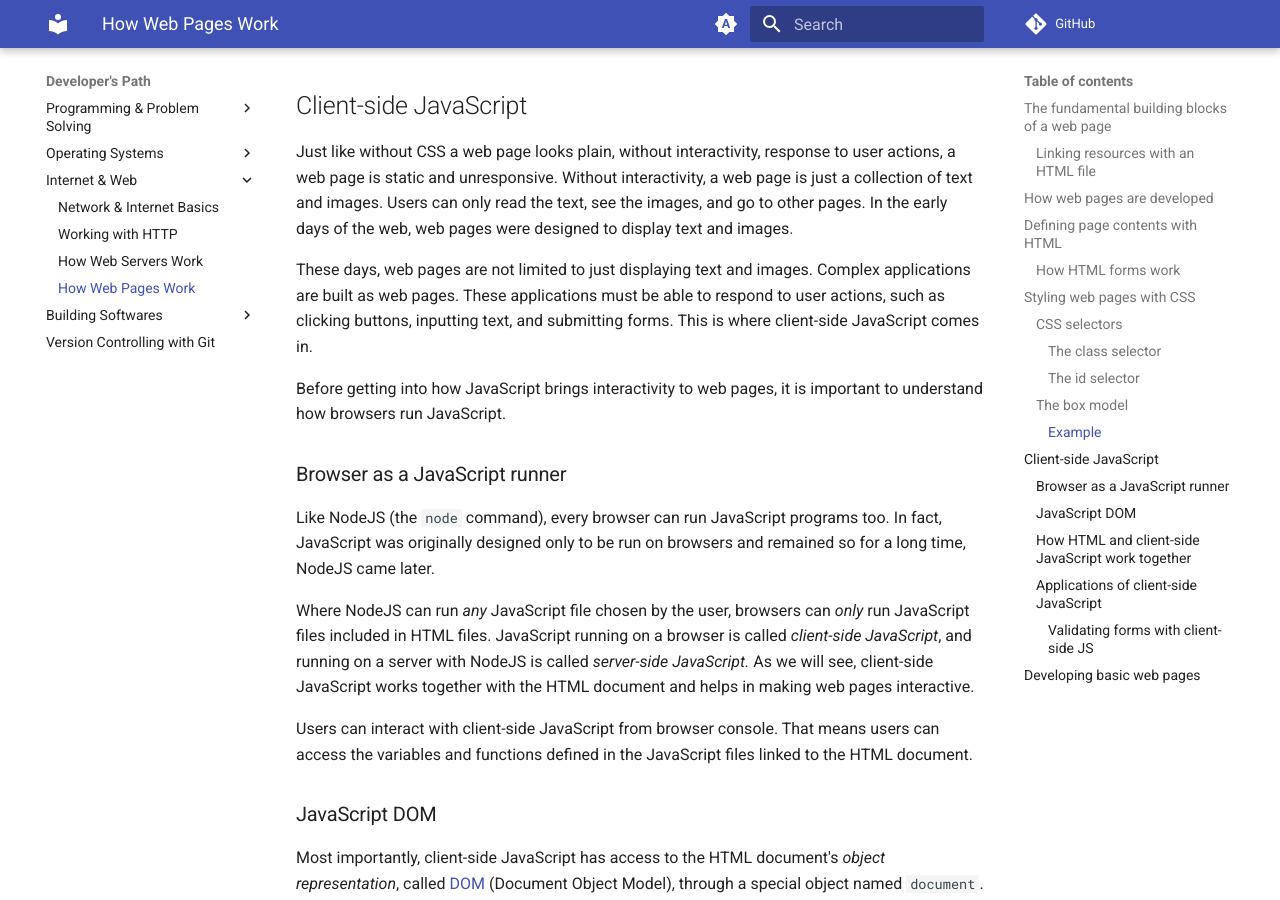
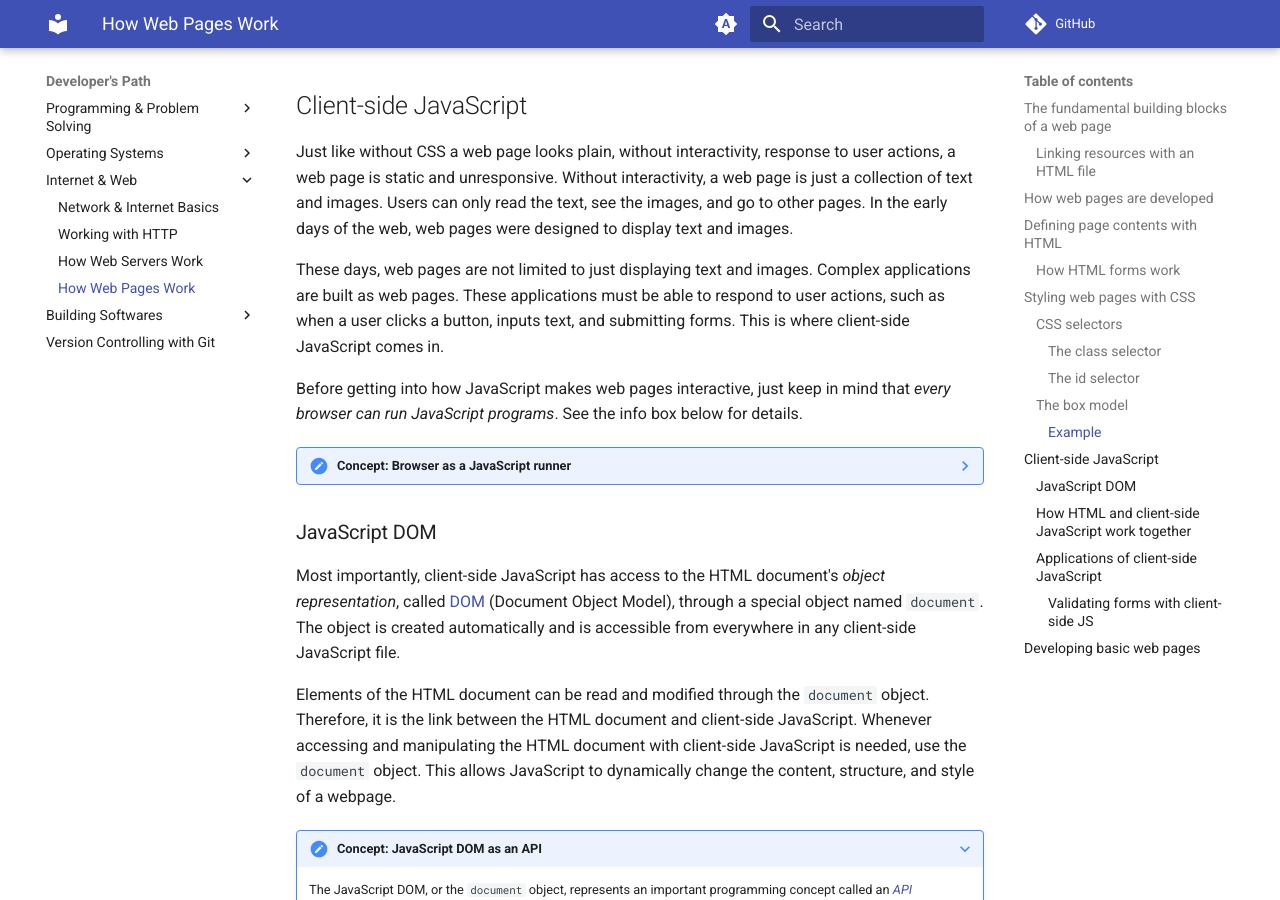
Before and after one commit to gharials/dev-path, an MkDocs documentation site: the page built from docs/internet-web/web-pages.md, in a window 1280 px wide and 900 px high, scrolled down 5330 px. Built offline with MkDocs 1.6.1 and Material for MkDocs 9.7.7, drawn with Linux system fonts in a browser that asks for light colours; comment, search, counter and statistics services are not loaded.

Commit message:
copy edit client-side JavaScript section.

```diff
--- a/docs/internet-web/web-pages.md
+++ b/docs/internet-web/web-pages.md
@@ -183,17 +183,17 @@
 
 Just like without CSS a web page looks plain, without interactivity, response to user actions, a web page is static and unresponsive. Without interactivity, a web page is just a collection of text and images. Users can only read the text, see the images, and go to other pages. In the early days of the web, web pages were designed to display text and images.
 
-These days, web pages are not limited to just displaying text and images. Complex applications are built as web pages. These applications must be able to respond to user actions, such as clicking buttons, inputting text, and submitting forms. This is where client-side JavaScript comes in.
+These days, web pages are not limited to just displaying text and images. Complex applications are built as web pages. These applications must be able to respond to user actions, such as when a user clicks a button, inputs text, and submitting forms. This is where client-side JavaScript comes in.
 
-Before getting into how JavaScript brings interactivity to web pages, it is important to understand how browsers run JavaScript.
+Before getting into how JavaScript makes web pages interactive, just keep in mind that _every browser can run JavaScript programs_. See the info box below for details.
 
-### Browser as a JavaScript runner
+??? note "Concept: Browser as a JavaScript runner"
 
-Like NodeJS (the `node` command), every browser can run JavaScript programs too. In fact, JavaScript was originally designed only to be run on browsers and remained so for a long time, NodeJS came later.
+    JavaScript was originally designed only for running in browsers and remained so for a long time, NodeJS came later.
 
-Where NodeJS can run *any* JavaScript file chosen by the user, browsers can *only* run JavaScript files included in HTML files. JavaScript running on a browser is called *client-side JavaScript*, and running on a server with NodeJS is called *server-side JavaScript.* As we will see, client-side JavaScript works together with the HTML document and helps in making web pages interactive.
+    Where NodeJS can run *any* JavaScript file chosen by the user, with the `node file.js` command, browsers can *only* run JavaScript files [included to an HTML file](#linking-resources-with-an-html-file). JavaScript running on a browser is called *client-side JavaScript* or *browser JavaScript*, and running on a server with NodeJS is called *server-side JavaScript.* As we will see, client-side JavaScript [works together with an HTML document](#how-html-and-client-side-javascript-work-together) and helps in making web pages interactive.
 
-Users can interact with client-side JavaScript from browser console. That means users can access the variables and functions defined in the JavaScript files linked to the HTML document.
+    Users can interact with client-side JavaScript from browser console. That means users can access the variables and functions defined in the JavaScript files linked to the HTML document.
 
 ### JavaScript DOM
 
```
